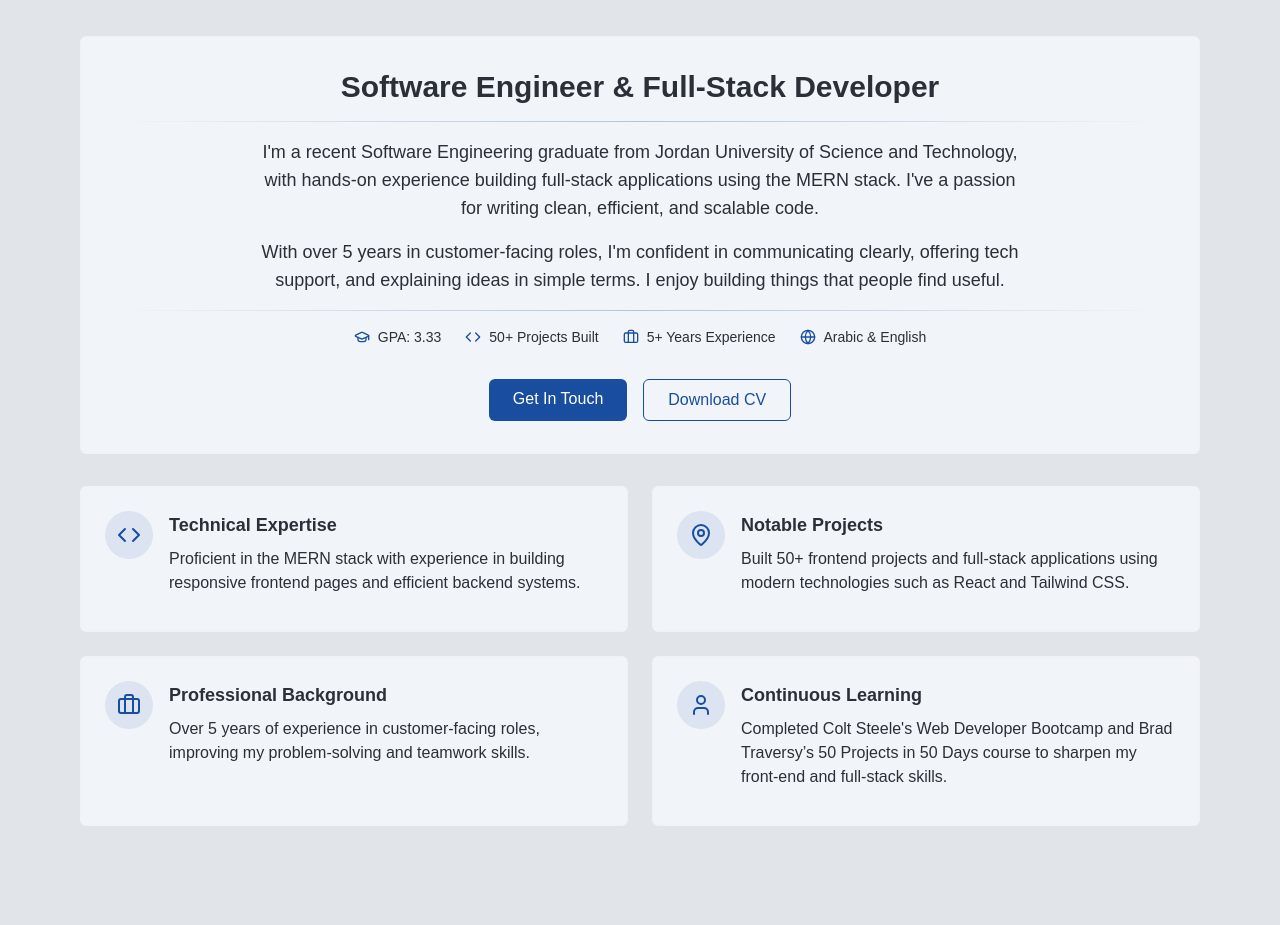
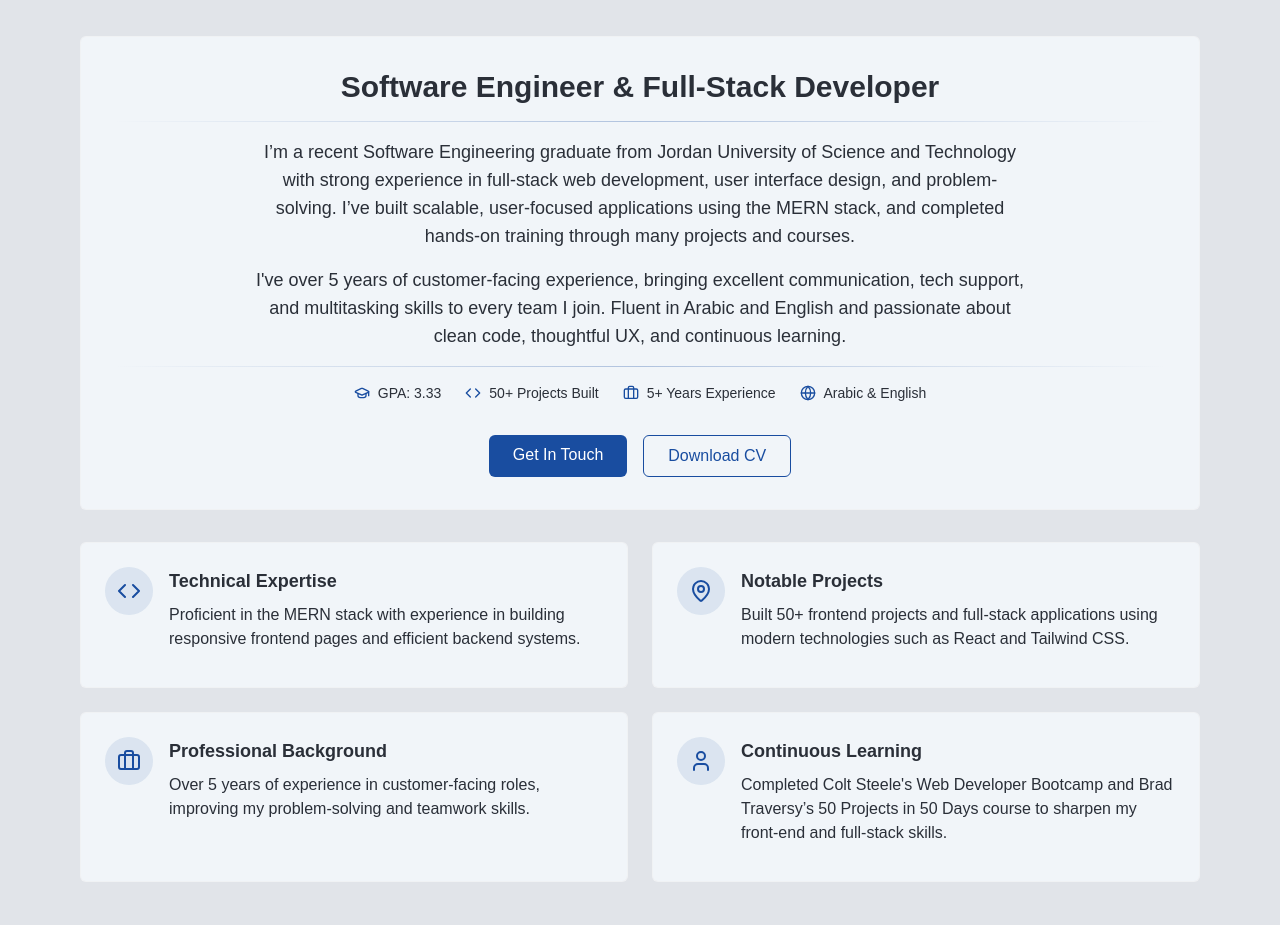
Before and after one commit to MahmoudMa2002/Mahmoud_Portfolio, a React (Vite) app: page / in a window 1280 px wide. Shown: the part 940-1865 px from the top of the page. Built offline with nearby package versions, Linux system fonts and the light colour scheme.

Commit message:
Minor content changes

```diff
--- a/src/components/AboutSection.jsx
+++ b/src/components/AboutSection.jsx
@@ -15,10 +15,10 @@ export default function AboutSection() {
                     </h3>
                     <div className="w-full h-px mb-4 bg-gradient-to-r from-transparent via-primary/30 to-transparent"></div>
                     <p className="text-muted-foreground text-md md:text-lg lg:text-lg mb-4 max-w-3xl mx-auto">
-                        I'm a recent Software Engineering graduate from Jordan University of Science and Technology, with hands-on experience building full-stack applications using the MERN stack. I've a passion for writing clean, efficient, and scalable code.
+                        I’m a recent Software Engineering graduate from Jordan University of Science and Technology with strong experience in full-stack web development, user interface design, and problem-solving. I’ve built scalable, user-focused applications using the MERN stack, and completed hands-on training through many projects and courses.
                     </p>
                     <p className="text-muted-foreground text-md md:text-lg lg:text-lg mb-4 max-w-3xl mx-auto">
-                        With over 5 years in customer-facing roles, I'm confident in communicating clearly, offering tech support, and explaining ideas in simple terms. I enjoy building things that people find useful.
+                        I've over 5 years of customer-facing experience, bringing excellent communication, tech support, and multitasking skills to every team I join. Fluent in Arabic and English and passionate about clean code, thoughtful UX, and continuous learning.
                     </p>
                     <div className="w-full h-px mb-4 bg-gradient-to-r from-transparent via-primary/30 to-transparent"></div>
                     {/* Quick Stats */}
```
